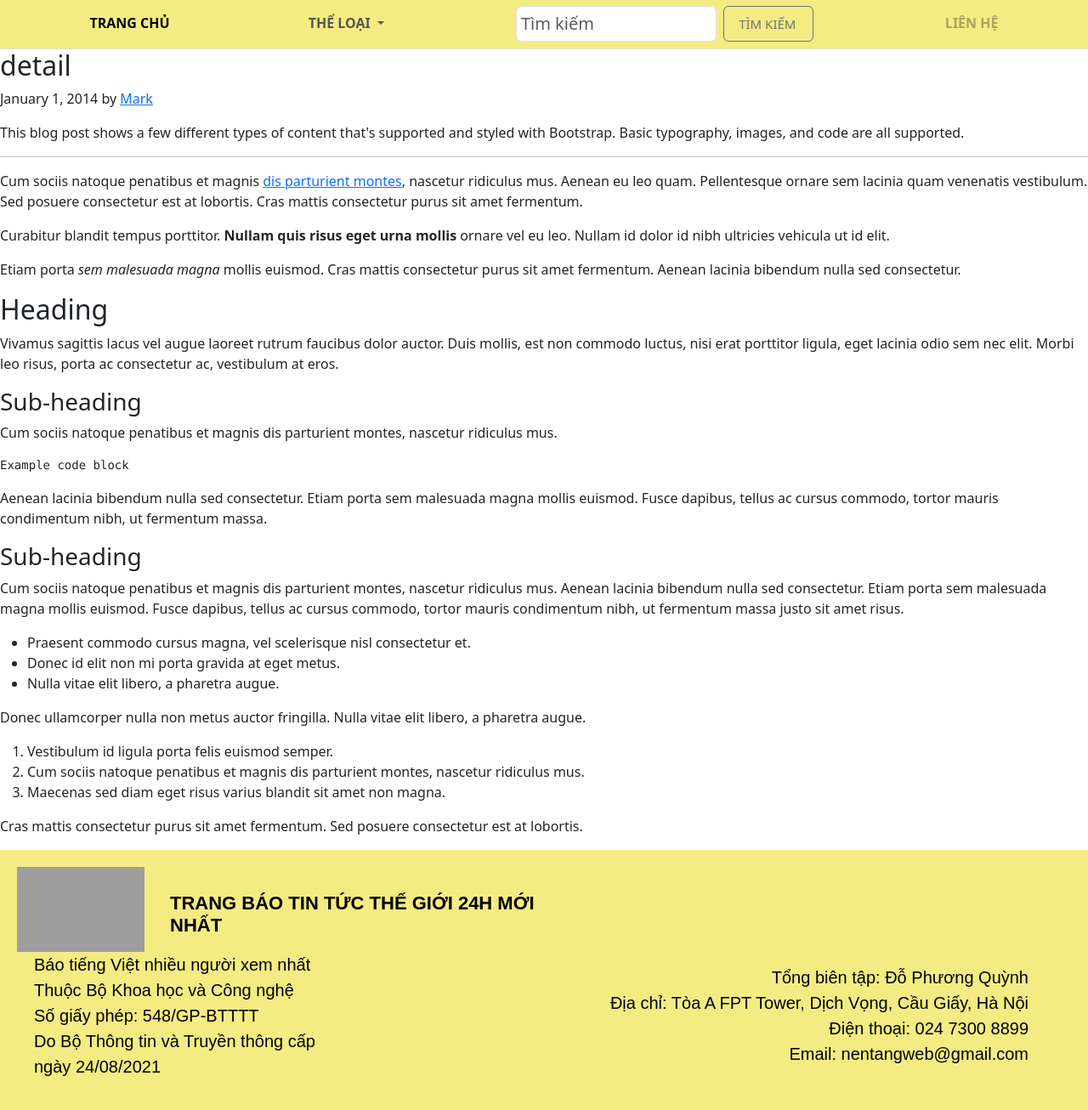
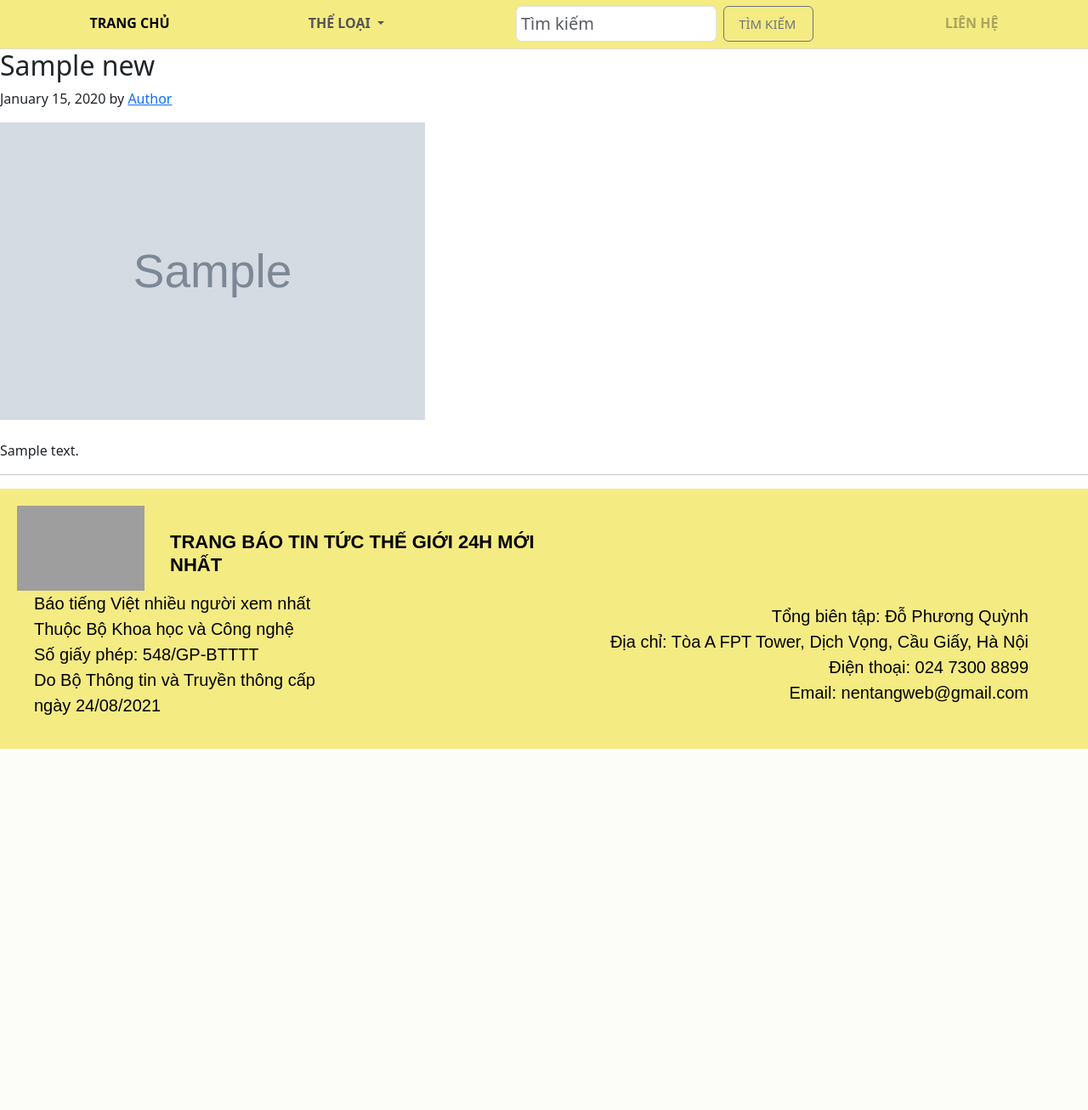
Before and after one commit to huynq2004/GroupProject_News_Cong-Nghe-Web-2024, a PHP site: the page made by app/views/news/detail.php in a window 1280 px wide. Shown: the part 171-1477 px from the top of the page at 85% size. After the commit the page ends 1052 px from the top, so only its background shows below. Run offline with PHP 8.4, Linux system fonts and the light colour scheme; the template is opened without the code that fills it: most values are stand-ins (such as "Sample title", 1, 10 or a date in 2020); grey boxes marked "Sample" are stand-in pictures; some libraries are stand-ins or nearby versions; grey boxes are pictures that could not be loaded.

Commit message:
update hiển thị chi tiết

```diff
--- a/app/views/news/detail.php
+++ b/app/views/news/detail.php
@@ -1,34 +1,18 @@
-<?php include APP_ROOT . '/app/views/layouts/header.php'; ?>
+<?php
+    include APP_ROOT . '/app/views/layouts/header.php';
+?>
+
 <div class="blog-post">
-            <h2 class="blog-post-title">detail</h2>
-            <p class="blog-post-meta">January 1, 2014 by <a href="#">Mark</a></p>
+    <h2 class="blog-post-title"><?= htmlspecialchars($news->getTitle()) ?></h2>
+    <p class="blog-post-meta"><?= date('F d, Y', strtotime($news->getCreatedAt())) ?> by <a href="#">Author</a></p>
 
-            <p>This blog post shows a few different types of content that's supported and styled with Bootstrap. Basic typography, images, and code are all supported.</p>
-            <hr>
-            <p>Cum sociis natoque penatibus et magnis <a href="#">dis parturient montes</a>, nascetur ridiculus mus. Aenean eu leo quam. Pellentesque ornare sem lacinia quam venenatis vestibulum. Sed posuere consectetur est at lobortis. Cras mattis consectetur purus sit amet fermentum.</p>
-            <blockquote>
-              <p>Curabitur blandit tempus porttitor. <strong>Nullam quis risus eget urna mollis</strong> ornare vel eu leo. Nullam id dolor id nibh ultricies vehicula ut id elit.</p>
-            </blockquote>
-            <p>Etiam porta <em>sem malesuada magna</em> mollis euismod. Cras mattis consectetur purus sit amet fermentum. Aenean lacinia bibendum nulla sed consectetur.</p>
-            <h2>Heading</h2>
-            <p>Vivamus sagittis lacus vel augue laoreet rutrum faucibus dolor auctor. Duis mollis, est non commodo luctus, nisi erat porttitor ligula, eget lacinia odio sem nec elit. Morbi leo risus, porta ac consectetur ac, vestibulum at eros.</p>
-            <h3>Sub-heading</h3>
-            <p>Cum sociis natoque penatibus et magnis dis parturient montes, nascetur ridiculus mus.</p>
-            <pre><code>Example code block</code></pre>
-            <p>Aenean lacinia bibendum nulla sed consectetur. Etiam porta sem malesuada magna mollis euismod. Fusce dapibus, tellus ac cursus commodo, tortor mauris condimentum nibh, ut fermentum massa.</p>
-            <h3>Sub-heading</h3>
-            <p>Cum sociis natoque penatibus et magnis dis parturient montes, nascetur ridiculus mus. Aenean lacinia bibendum nulla sed consectetur. Etiam porta sem malesuada magna mollis euismod. Fusce dapibus, tellus ac cursus commodo, tortor mauris condimentum nibh, ut fermentum massa justo sit amet risus.</p>
-            <ul>
-              <li>Praesent commodo cursus magna, vel scelerisque nisl consectetur et.</li>
-              <li>Donec id elit non mi porta gravida at eget metus.</li>
-              <li>Nulla vitae elit libero, a pharetra augue.</li>
-            </ul>
-            <p>Donec ullamcorper nulla non metus auctor fringilla. Nulla vitae elit libero, a pharetra augue.</p>
-            <ol>
-              <li>Vestibulum id ligula porta felis euismod semper.</li>
-              <li>Cum sociis natoque penatibus et magnis dis parturient montes, nascetur ridiculus mus.</li>
-              <li>Maecenas sed diam eget risus varius blandit sit amet non magna.</li>
-            </ol>
-            <p>Cras mattis consectetur purus sit amet fermentum. Sed posuere consectetur est at lobortis.</p>
-          </div>
+    <img src="<?= DOMAIN.'public/images/'.$news->getImage() ?>" alt="Ảnh tin tức" class="img-fluid" style="width:500px; height: 350px">
+
+    <div class="content mt-4">
+        <p><?= nl2br(htmlspecialchars($news->getContent())) ?></p>
+    </div>
+
+    <hr>
+</div>
+
 <?php include APP_ROOT . '/app/views/layouts/footer.php'; ?>
```
Also changed, not shown: app/config/database.php (+0 -20 lines), app/controllers/HomeController.php (+22 -17 lines).
